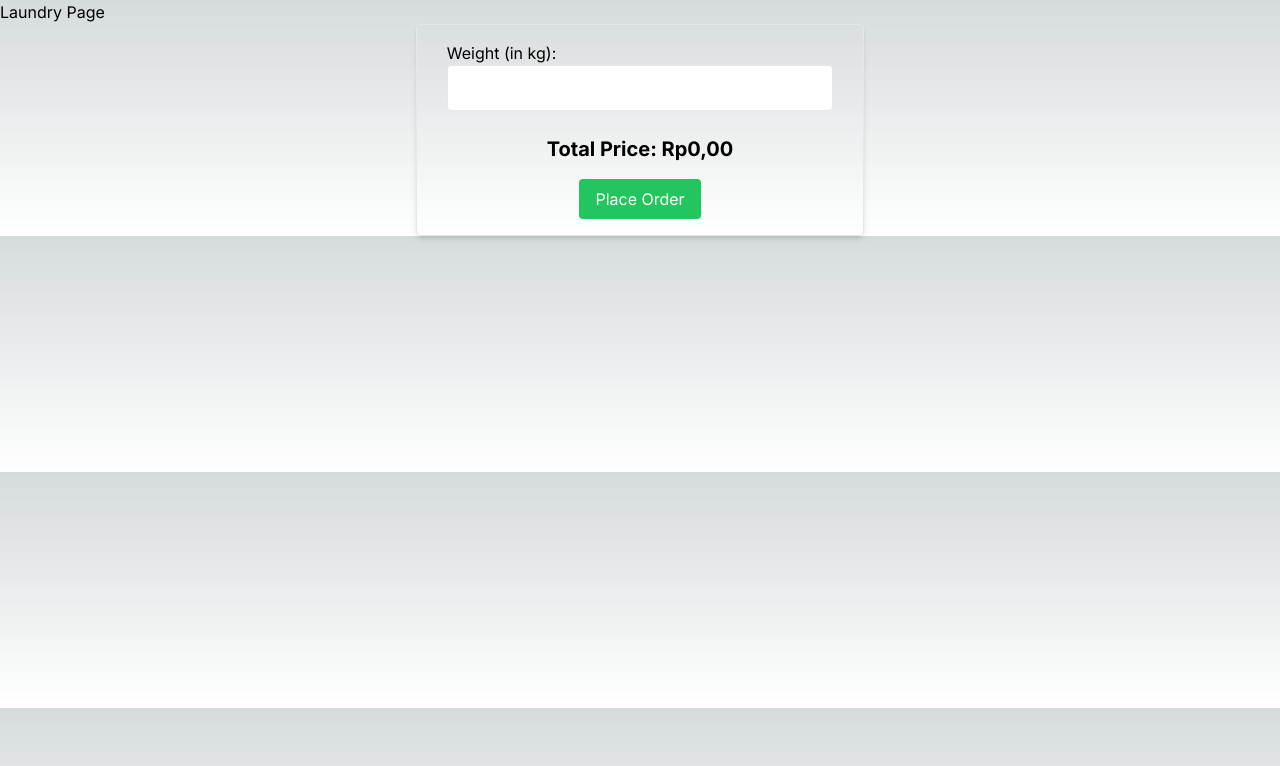
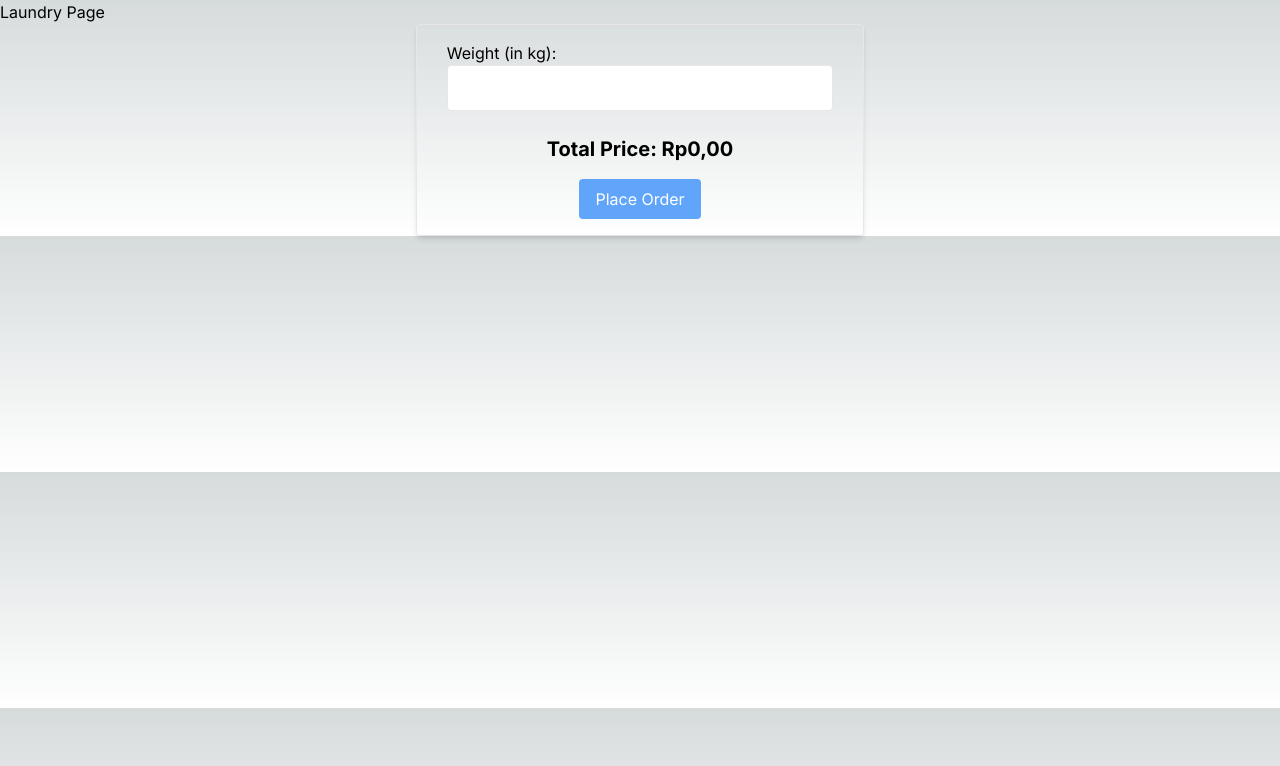
Before and after one commit to rayhanmp/UniLodge, a Next.js app: page /laundry in a window 1280 px wide. Shown: the top 766 px of the page. Built offline with nearby package versions, Linux system fonts and the light colour scheme; no server answers.

Commit message:
feat: order indicator

```diff
--- a/src/app/components/LaundryOrderForm.tsx
+++ b/src/app/components/LaundryOrderForm.tsx
@@ -1,13 +1,12 @@
-// pages/laundry.js
 'use client'
-
-import { useState, ChangeEvent, FormEvent } from 'react';
+import React, { useState, ChangeEvent, FormEvent } from 'react';
 import { useSession } from 'next-auth/react';
 
 export default function Laundry() {
   const { data: session } = useSession();
   const [weight, setWeight] = useState('');
   const [totalPrice, setTotalPrice] = useState(0);
+  const [isOrdered, setIsOrdered] = useState(false)
 
   const handleWeightChange = (e: ChangeEvent<HTMLInputElement>) => {
     const newWeight = parseInt(e.target.value, 10);
@@ -21,7 +20,6 @@ export default function Laundry() {
     }
   };
 
-
   const handleSubmit = async (e: React.FormEvent<HTMLFormElement>) => {
     e.preventDefault();
 
@@ -32,28 +30,22 @@ export default function Laundry() {
         'Content-Type': 'application/json',
       },
       body: JSON.stringify({
-        residentId: session?.user.id, // Assuming you have the residentId in the session
+        residentId: session?.user?.id, // Assuming you have the residentId in the session
         weight: parseInt(weight, 10),
       }),
     });
-
+    if (res.ok) {
+        const data = await res.json();
+        console.log('Purchase created successfully:', data);
+        setIsOrdered(true);
+      } else {
+        const errorData = await res.json();
+        console.error('Error creating purchase:', errorData);
+      }
     // Handle the response from the server as needed
-    const result = await res.json();
-    console.log(result);
   };
 
   return (
-    // <div>
-    //   <h1>Laundry Order</h1>
-    //   <form onSubmit={handleSubmit}>
-    //     <label>
-    //       Weight (in kg):
-    //       <input type="number" value={weight} onChange={handleWeightChange} />
-    //     </label>
-    //     <p>Total Price: {totalPrice}</p>
-    //     <button type="submit">Place Order</button>
-    //   </form>
-    // </div>
     <div className="max-w-md mx-auto p-4 border rounded shadow-md">
       <form onSubmit={handleSubmit} className="flex flex-col items-center">
         <label className="mb-4">
@@ -66,12 +58,14 @@ export default function Laundry() {
           />
         </label>
         <p className="text-xl font-bold mt-2">Total Price: Rp{totalPrice},00</p>
-        <button
-          className="bg-green-500 text-white py-2 px-4 mt-4 rounded cursor-pointer hover:bg-green-600"
+        {!isOrdered&& (<button
+          className="bg-blue-400 text-white py-2 px-4 mt-4 rounded cursor-pointer hover:bg-blue-700"
           type="submit"
         >
           Place Order
         </button>
+        )}
+        {isOrdered && <p className='text-green-600 text-center'>Order Successful!</p>}
       </form>
     </div>
   );
```
